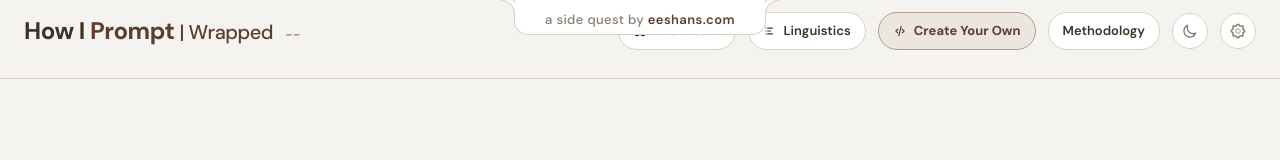
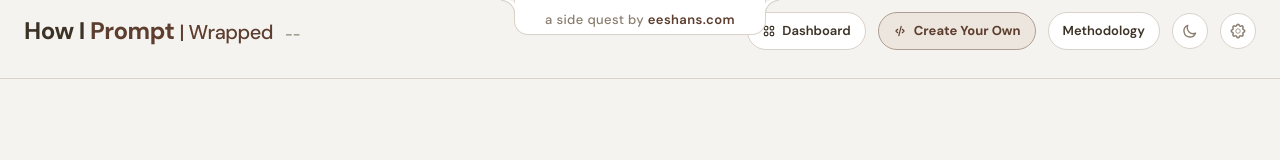
Before and after one commit to eeshansrivastava89/howiprompt, an Astro site in the folder frontend/: page /wrapped in a window 1280 px wide. Shown: the top 160 px of the page. Built offline with nearby package versions, Linux system fonts and the light colour scheme; Astro itself is replaced by a stand-in of ours; no server answers.

Commit message:
feat: gate linguistics behind feature flag

```diff
--- a/frontend/src/components/Header.astro
+++ b/frontend/src/components/Header.astro
@@ -6,6 +6,7 @@ const { page = 'dashboard' } = Astro.props;
 const isDashboard = page === 'dashboard';
 const isWrapped = page === 'wrapped';
 const isLinguistics = page === 'linguistics';
+const enableLinguistics = import.meta.env.PUBLIC_ENABLE_LINGUISTICS === 'true';
 const title = isDashboard
   ? 'How I <span>Prompt</span>'
   : isWrapped
@@ -31,7 +32,7 @@ const title = isDashboard
         Wrapped
       </a>
     )}
-    {!isLinguistics && (
+    {enableLinguistics && !isLinguistics && (
       <a href="/linguistics" class="nav-link header-nav-item">
         <svg width="14" height="14" fill="none" stroke="currentColor" viewBox="0 0 24 24"><path stroke-linecap="round" stroke-linejoin="round" stroke-width="2" d="M8 7h8M8 12h5M8 17h8M5 7h.01M5 12h.01M5 17h.01"/></svg>
         Linguistics
@@ -56,7 +57,7 @@ const title = isDashboard
 <div class="mobile-menu" id="mobileMenu">
   {!isDashboard && <a href="/" class="mobile-menu-item" onclick="closeMobileMenu()">Dashboard</a>}
   {!isWrapped && <a href="/wrapped" class="mobile-menu-item" onclick="closeMobileMenu()">Wrapped</a>}
-  {!isLinguistics && <a href="/linguistics" class="mobile-menu-item" onclick="closeMobileMenu()">Linguistics</a>}
+  {enableLinguistics && !isLinguistics && <a href="/linguistics" class="mobile-menu-item" onclick="closeMobileMenu()">Linguistics</a>}
   <button class="mobile-menu-item" onclick="openCreateModal();closeMobileMenu()">
     <svg width="14" height="14" fill="none" stroke="currentColor" viewBox="0 0 24 24"><path stroke-linecap="round" stroke-linejoin="round" stroke-width="2" d="M8 9l-3 3 3 3m8-6l3 3-3 3M14 4l-4 16"/></svg>
     Create Your Own
--- a/frontend/src/pages/linguistics.astro
+++ b/frontend/src/pages/linguistics.astro
@@ -5,6 +5,11 @@ import MethodologyModal from '../components/dashboard/MethodologyModal.astro';
 import SettingsModal from '../components/dashboard/SettingsModal.astro';
 import RefreshModal from '../components/RefreshModal.astro';
 import CreateModal from '../components/CreateModal.astro';
+
+const enableLinguistics = import.meta.env.PUBLIC_ENABLE_LINGUISTICS === 'true';
+if (!enableLinguistics) {
+  return Astro.redirect('/');
+}
 ---
 <DashboardLayout title="How I Prompt: Linguistics">
 <div class="page-frame ling-page-frame">
```
